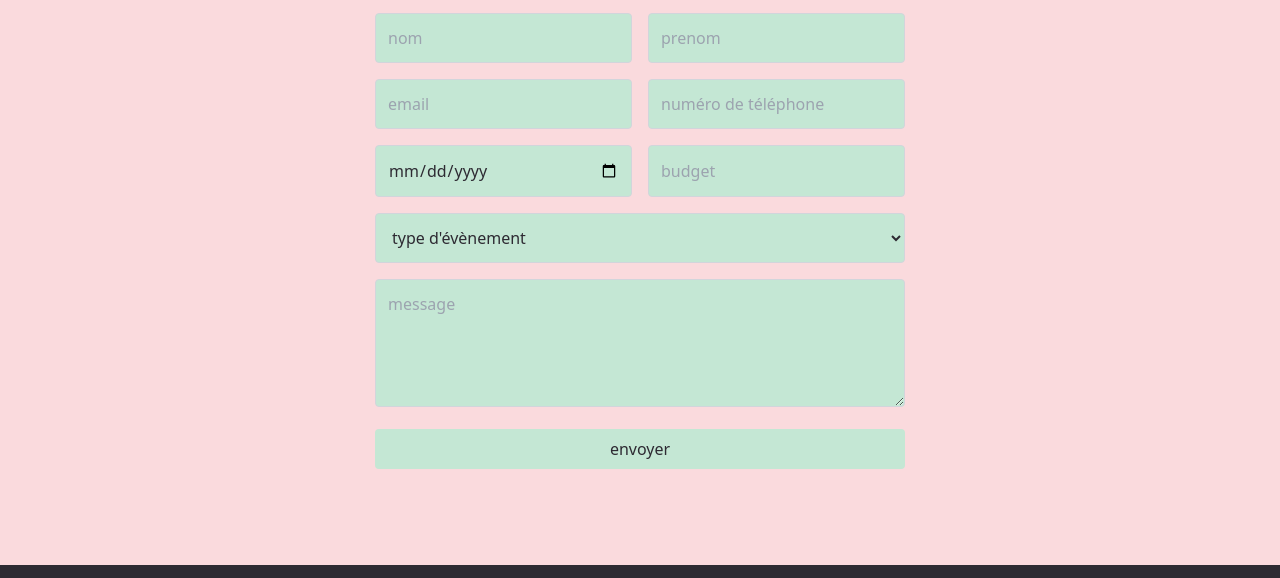
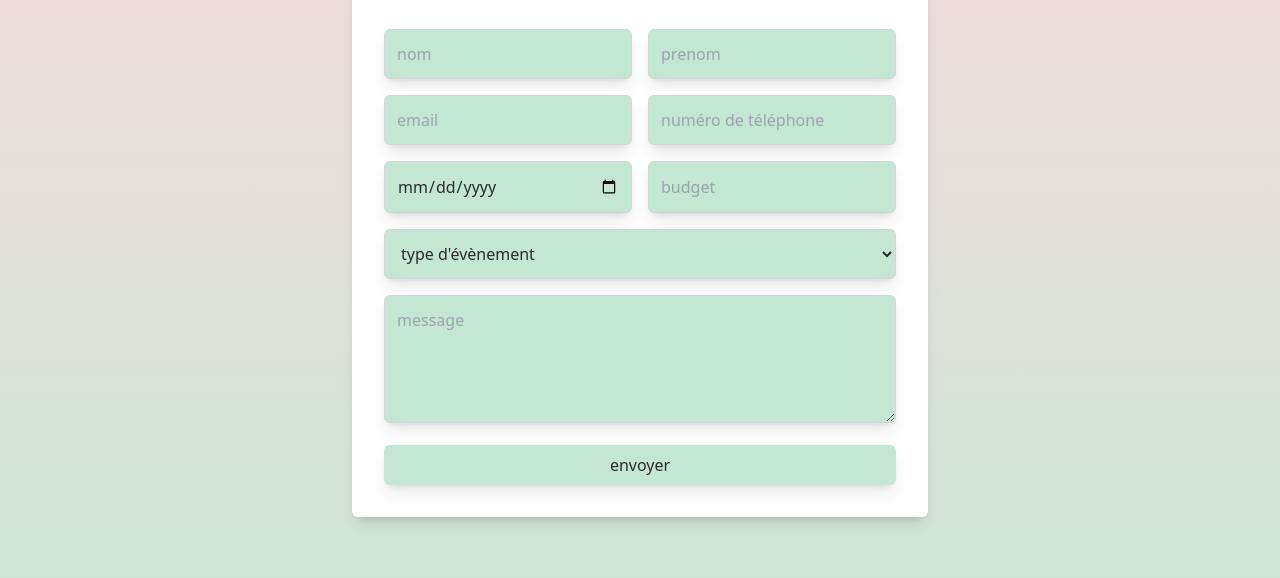
Before and after one commit to SCH-Matthys/Projet_Lumiere_Dinstants, a website: page asset/index.html in a window 1280 px wide. Shown: the part 219-797 px from the top of the page. Drawn offline with nearby package versions, Linux system fonts and the light colour scheme.

Commit message:
devis v1

```diff
--- a/asset/index.html
+++ b/asset/index.html
@@ -8,17 +8,19 @@
     <link rel="stylesheet" href="https://cdnjs.cloudflare.com/ajax/libs/font-awesome/6.0.0-beta3/css/all.min.css">
     <style>
         /* Couleurs personnalisées */
-        .bg-custom-pink { background-color: #fadadd; }
+        .bg-gradient-custom {
+            background: linear-gradient(to bottom, #fadadd, #c4e7d4);
+        }
+        .text-custom-dark { color: #2d2a32; }
         .bg-custom-mint { background-color: #c4e7d4; }
         .bg-custom-dark { background-color: #2d2a32; }
-        .text-custom-dark { color: #2d2a32; }
     </style>
 </head>
-<body class="bg-custom-pink font-sans">
-    <!-- Header Navigation -->
-    <header class="bg-custom-dark text-white p-4">
+<body class="bg-gradient-custom font-sans">
+    <!-- Header Navigation (Fixed) -->
+    <header class="bg-custom-dark text-white p-4 shadow-lg fixed top-0 w-full z-10">
         <div class="container mx-auto flex justify-between items-center">
-            <!-- Logo Image -->
+            <!-- Logo Image in Header -->
             <div>
                 <img src="img/1000012119-removebg-preview.png" alt="Lumière d'Instants Logo" class="h-12">
             </div>
@@ -32,22 +34,26 @@
         </div>
     </header>
 
+    <!-- Spacing for the fixed header -->
+    <div class="h-16"></div> <!-- Ajout d'un espace pour compenser la hauteur du header fixe -->
+
     <!-- Form Section -->
     <section class="flex flex-col items-center py-12">
+        <div class="bg-white w-full max-w-xl p-8 rounded-md shadow-lg">
             <h1 class="text-center text-4xl font-serif text-custom-dark mb-2">DEVIS</h1>
             <p class="text-center text-custom-dark mb-8">demander un devis en 5 minutes</p>
 
             <form class="space-y-4">
                 <div class="grid grid-cols-1 md:grid-cols-2 gap-4">
-                    <input type="text" placeholder="nom" class="p-3 border border-gray-300 rounded w-full bg-custom-mint text-custom-dark focus:outline-none focus:border-gray-500">
-                    <input type="text" placeholder="prenom" class="p-3 border border-gray-300 rounded w-full bg-custom-mint text-custom-dark focus:outline-none focus:border-gray-500">
-                    <input type="email" placeholder="email" class="p-3 border border-gray-300 rounded w-full bg-custom-mint text-custom-dark focus:outline-none focus:border-gray-500">
-                    <input type="tel" placeholder="numéro de téléphone" class="p-3 border border-gray-300 rounded w-full bg-custom-mint text-custom-dark focus:outline-none focus:border-gray-500">
-                    <input type="date" placeholder="Date" class="p-3 border border-gray-300 rounded w-full bg-custom-mint text-custom-dark focus:outline-none focus:border-gray-500">
-                    <input type="text" placeholder="budget" class="p-3 border border-gray-300 rounded w-full bg-custom-mint text-custom-dark focus:outline-none focus:border-gray-500">
+                    <input type="text" placeholder="nom" class="p-3 border border-gray-300 rounded-md shadow-lg w-full bg-custom-mint text-custom-dark focus:outline-none focus:border-gray-500">
+                    <input type="text" placeholder="prenom" class="p-3 border border-gray-300 rounded-md shadow-lg w-full bg-custom-mint text-custom-dark focus:outline-none focus:border-gray-500">
+                    <input type="email" placeholder="email" class="p-3 border border-gray-300 rounded-md shadow-lg w-full bg-custom-mint text-custom-dark focus:outline-none focus:border-gray-500">
+                    <input type="tel" placeholder="numéro de téléphone" class="p-3 border border-gray-300 rounded-md shadow-lg w-full bg-custom-mint text-custom-dark focus:outline-none focus:border-gray-500">
+                    <input type="date" placeholder="Date" class="p-3 border border-gray-300 rounded-md shadow-lg w-full bg-custom-mint text-custom-dark focus:outline-none focus:border-gray-500">
+                    <input type="text" placeholder="budget" class="p-3 border border-gray-300 rounded-md shadow-lg w-full bg-custom-mint text-custom-dark focus:outline-none focus:border-gray-500">
                 </div>
 
-                <select class="p-3 border border-gray-300 rounded w-full bg-custom-mint text-custom-dark focus:outline-none focus:border-gray-500">
+                <select class="p-3 border border-gray-300 rounded-md shadow-lg w-full bg-custom-mint text-custom-dark focus:outline-none focus:border-gray-500">
                     <option>type d'évènement</option>
                     <option>Mariage</option>
                     <option>Anniversaire</option>
@@ -55,9 +61,9 @@
                     <option>Autre</option>
                 </select>
 
-                <textarea placeholder="message" class="p-3 border border-gray-300 rounded w-full h-32 bg-custom-mint text-custom-dark focus:outline-none focus:border-gray-500"></textarea>
+                <textarea placeholder="message" class="p-3 border border-gray-300 rounded-md shadow-lg w-full h-32 bg-custom-mint text-custom-dark focus:outline-none focus:border-gray-500"></textarea>
 
-                <button type="submit" class="bg-custom-mint hover:bg-opacity-75 text-custom-dark py-2 px-4 rounded w-full">
+                <button type="submit" class="bg-custom-mint hover:bg-opacity-75 text-custom-dark py-2 px-4 rounded-md shadow-lg w-full">
                     envoyer
                 </button>
             </form>
@@ -65,7 +71,7 @@
     </section>
 
     <!-- Footer Section -->
-    <footer class="bg-custom-dark text-white p-4 mt-12">
+    <footer class="bg-custom-dark text-white p-4 shadow-lg mt-12">
         <div class="container mx-auto flex flex-col md:flex-row justify-between items-center space-y-4 md:space-y-0">
             <!-- Contact Information -->
             <div class="text-center md:text-left">
@@ -74,9 +80,9 @@
                 <p>mail@adresse mail</p>
             </div>
 
-            <!-- Logo -->
+            <!-- Logo in Footer -->
             <div class="text-center">
-                <img src="img/1000012119-removebg-preview.png" alt="Lumière d'Instants Logo" class="h-12">
+                <img src="img/1000012119-removebg-preview.png" alt="Lumière d'Instants Logo" class="h-16 mx-auto">
             </div>
 
             <!-- Social Media Links -->
```
